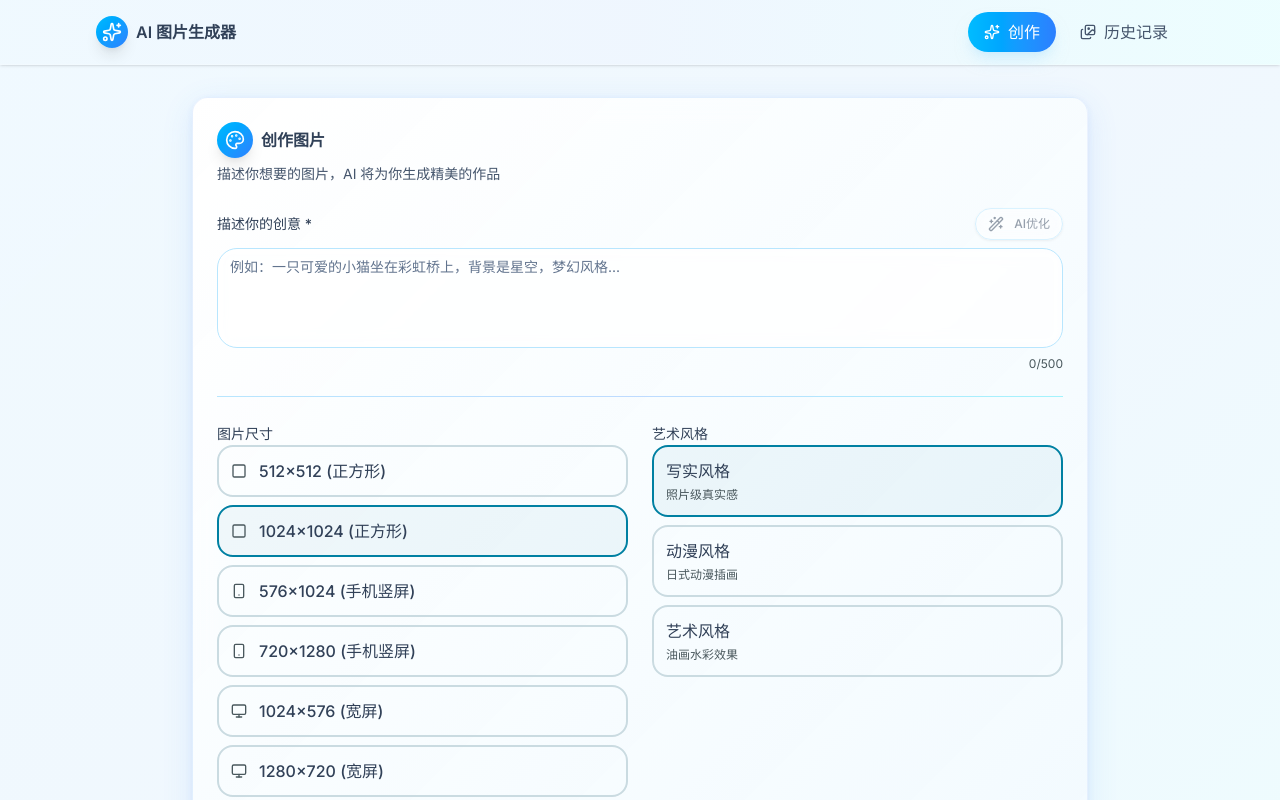
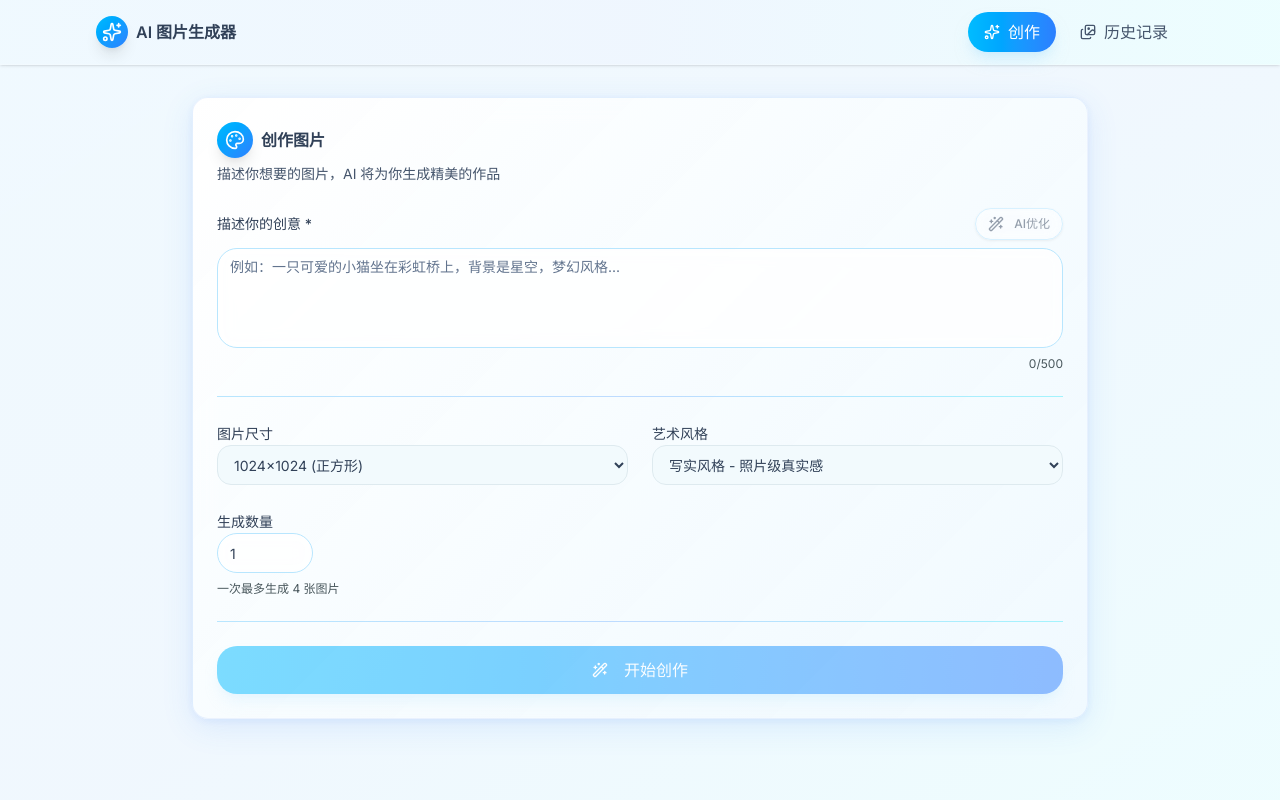
Before and after one commit to farion1231/ai-image-creator, a Next.js app: page / in a window 1280 px wide. Shown: the top 800 px of the page. Built offline with nearby package versions, Linux system fonts and the light colour scheme.

Commit message:
重构图片生成组件的设置，使用下拉菜单替代按钮选择，优化用户选择图片尺寸和艺术风格的体验。

```diff
--- a/src/components/image-generator/ImageSettings.tsx
+++ b/src/components/image-generator/ImageSettings.tsx
@@ -16,50 +16,35 @@ export function ImageSettings({ params, onParamsChange }: ImageSettingsProps) {
         {/* 图片尺寸 */}
         <div className="space-y-3">
           <Label className="text-sm font-medium">图片尺寸</Label>
-          <div className="grid grid-cols-1 gap-2">
-            {sizeOptions.map((option) => {
-              const Icon = option.icon;
-              return (
-                <button
-                  key={option.value}
-                  type="button"
-                  onClick={() => onParamsChange({ size: option.value })}
-                  className={`flex items-center gap-3 p-3 rounded-lg border-2 transition-all hover:bg-accent/50 ${
-                    params.size === option.value
-                      ? "border-primary bg-primary/5"
-                      : "border-border"
-                  }`}
-                >
-                  <Icon className="w-4 h-4 text-muted-foreground" />
-                  <span className="font-medium">{option.label}</span>
-                </button>
-              );
-            })}
-          </div>
+          <select
+            value={params.size}
+            onChange={(e) => onParamsChange({ size: e.target.value })}
+            className="flex h-10 w-full rounded-md border border-input bg-background px-3 py-2 text-sm ring-offset-background file:border-0 file:bg-transparent file:text-sm file:font-medium placeholder:text-muted-foreground focus-visible:outline-none focus-visible:ring-2 focus-visible:ring-ring focus-visible:ring-offset-2 disabled:cursor-not-allowed disabled:opacity-50"
+          >
+            <option value="">选择图片尺寸</option>
+            {sizeOptions.map((option) => (
+              <option key={option.value} value={option.value}>
+                {option.label}
+              </option>
+            ))}
+          </select>
         </div>
 
         {/* 风格选择 */}
         <div className="space-y-3">
           <Label className="text-sm font-medium">艺术风格</Label>
-          <div className="grid grid-cols-1 gap-2">
+          <select
+            value={params.style}
+            onChange={(e) => onParamsChange({ style: e.target.value })}
+            className="flex h-10 w-full rounded-md border border-input bg-background px-3 py-2 text-sm ring-offset-background file:border-0 file:bg-transparent file:text-sm file:font-medium placeholder:text-muted-foreground focus-visible:outline-none focus-visible:ring-2 focus-visible:ring-ring focus-visible:ring-offset-2 disabled:cursor-not-allowed disabled:opacity-50"
+          >
+            <option value="">选择艺术风格</option>
             {styleOptions.map((option) => (
-              <button
-                key={option.value}
-                type="button"
-                onClick={() => onParamsChange({ style: option.value })}
-                className={`flex flex-col items-start gap-1 p-3 rounded-lg border-2 transition-all hover:bg-accent/50 ${
-                  params.style === option.value
-                    ? "border-primary bg-primary/5"
-                    : "border-border"
-                }`}
-              >
-                <span className="font-medium">{option.label}</span>
-                <span className="text-xs text-muted-foreground">
-                  {option.description}
-                </span>
-              </button>
+              <option key={option.value} value={option.value}>
+                {option.label} - {option.description}
+              </option>
             ))}
-          </div>
+          </select>
         </div>
       </div>
 
```
